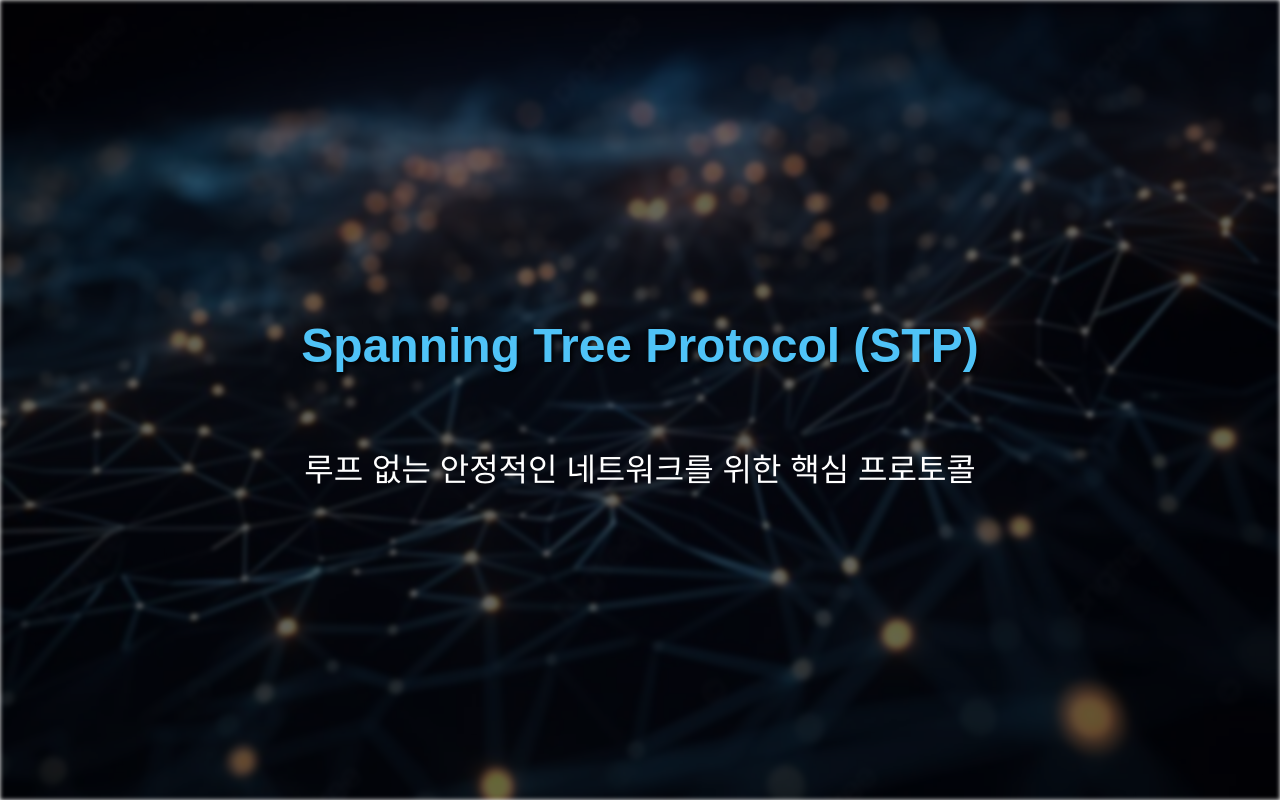
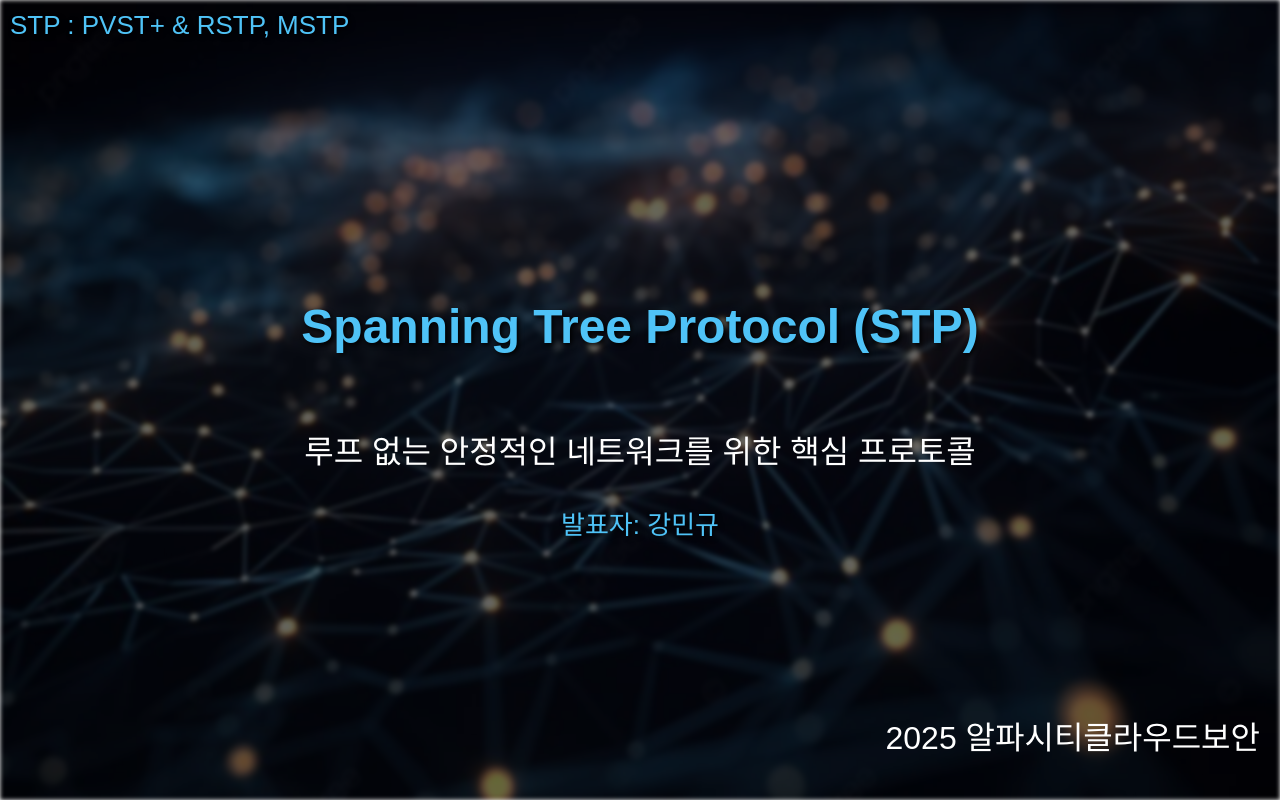
Before and after one commit to cjstks/Projcet_PPTv1, a plain HTML site: page index.html in a window 1280 px wide. Drawn offline with Linux system fonts and the light colour scheme.

Commit message:
헤더와 푸터 추가

```diff
--- a/index.html
+++ b/index.html
@@ -6,11 +6,19 @@
     <link rel="stylesheet" href="style.css">
 </head>
 <body>
+<header id="header">
+    <h1-1>STP : PVST+ & RSTP, MSTP </h1-1>
+</header>
+
+<footer id="footer">
+    <p>2025 알파시티클라우드보안</p>
+</footer>
 
 <!-- 1. 제목 -->
 <section class="slide active">
     <h1>Spanning Tree Protocol (STP)</h1>
     <p>루프 없는 안정적인 네트워크를 위한 핵심 프로토콜</p>
+    <h1-1>발표자: 강민규</h1-1>
 </section>
 
 <!-- 2. 필요성 -->
--- a/style.css
+++ b/style.css
@@ -19,6 +19,30 @@ body::before {
     filter: brightness(0.4) blur(2px);
     z-index: -1;
 }
+
+#header {
+    position: fixed;
+    width: 100%;
+    left: 0;
+    padding: 10px;
+    color: white;
+    background: rgba(0,0,0,0); /* 반투명 배경 */
+    z-index: 1000; /* 슬라이드 위로 표시 */
+}
+#footer {
+    position: fixed;
+    bottom: 0;
+    right: 0;            /* 오른쪽 붙이기 */
+    padding: 10px 20px;  /* 상하 10px, 좌우 20px */
+    color: white;
+    background: rgba(0,0,0,0); /* 투명 배경 */
+    z-index: 1000;
+    width: auto;         /* 내용 크기만큼 */
+}
+
+#header { top: 0; }
+#footer { bottom: 0; }
+
 
 /* 슬라이드 관련 */
 .slide {
@@ -42,6 +66,11 @@ h1, h2 {
     color: #4FC3F7;
     text-shadow: 2px 2px 5px black;
     font-size: -webkit-xxx-large;
+}
+h1-1 {
+    color: #4FC3F7;
+    text-shadow: 2px 2px 5px black;
+    font-size: 26px;
 }
 h3 {
     color: white;
```
